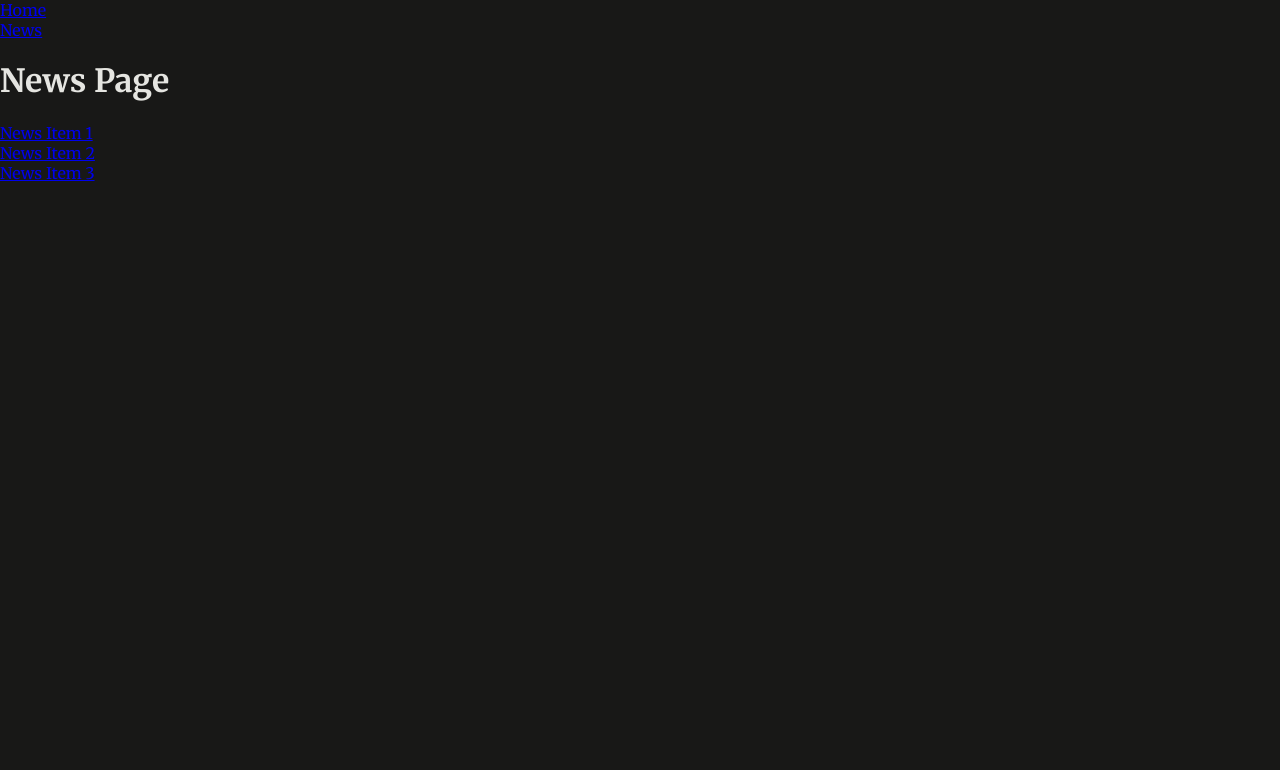
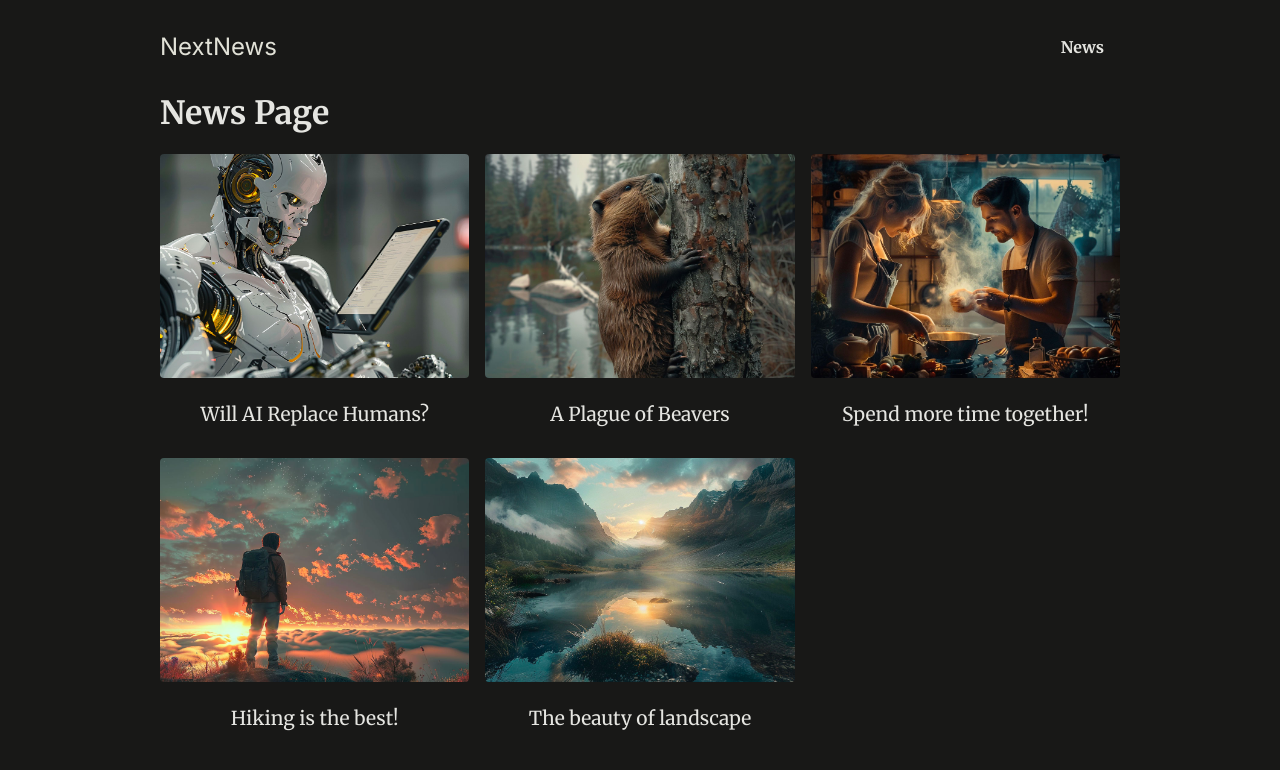
Before and after one commit to PJLindsay/news-project, a Next.js app: page /news in a window 1280 px wide. Shown: the top 770 px of the page. Built offline with nearby package versions, Linux system fonts and the light colour scheme.

Commit message:
Add content from dummy news source

```diff
--- a/app/layout.js
+++ b/app/layout.js
@@ -10,8 +10,10 @@
   return (
     <html lang="en">
       <body>
-        <MainHeader />
-        {children}
+        <div id="page">
+          <MainHeader />
+          {children}
+        </div>
       </body>
     </html>
   );
--- a/app/news/page.js
+++ b/app/news/page.js
@@ -1,19 +1,23 @@
 import Link from "next/link";
+
+import { DUMMY_NEWS } from "@/dummy-news";
 
 export default function NewsPage() {
   return (
     <>
       <h1>News Page</h1>
-      <ul>
-        <li>
-          <Link href="/news/news-1">News Item 1</Link>
-        </li>
-        <li>
-          <Link href="/news/news-2">News Item 2</Link>
-        </li>
-        <li>
-          <Link href="/news/news-3">News Item 3</Link>
-        </li>
+      <ul className="news-list">
+        {DUMMY_NEWS.map((newsItem) => (
+          <li key={newsItem.id}>
+            <Link href={`news/${newsItem.slug}`}>
+              <img
+                src={`/images/news/${newsItem.image}`}
+                alt={newsItem.title}
+              />
+              <span>{newsItem.title}</span>
+            </Link>
+          </li>
+        ))}
       </ul>
     </>
   );
--- a/components/main-header.js
+++ b/components/main-header.js
@@ -1,16 +1,18 @@
-import Link from "next/link";
+import Link from 'next/link';
 
 export default function MainHeader() {
   return (
-    <header>
-      <ul>
-        <li>
-          <Link href="/">Home</Link>
-        </li>
-        <li>
-          <Link href="/news">News</Link>
-        </li>
-      </ul>
+    <header id="main-header">
+      <div id="logo">
+        <Link href="/">NextNews</Link>
+      </div>
+      <nav>
+        <ul>
+          <li>
+            <Link href="/news">News</Link>
+          </li>
+        </ul>
+      </nav>
     </header>
   );
 }
```
Also changed, not shown: app/news/[id]/page.js (deleted, +0 -10 lines), app/news/[slug]/page.js (added, +17 -0 lines).
